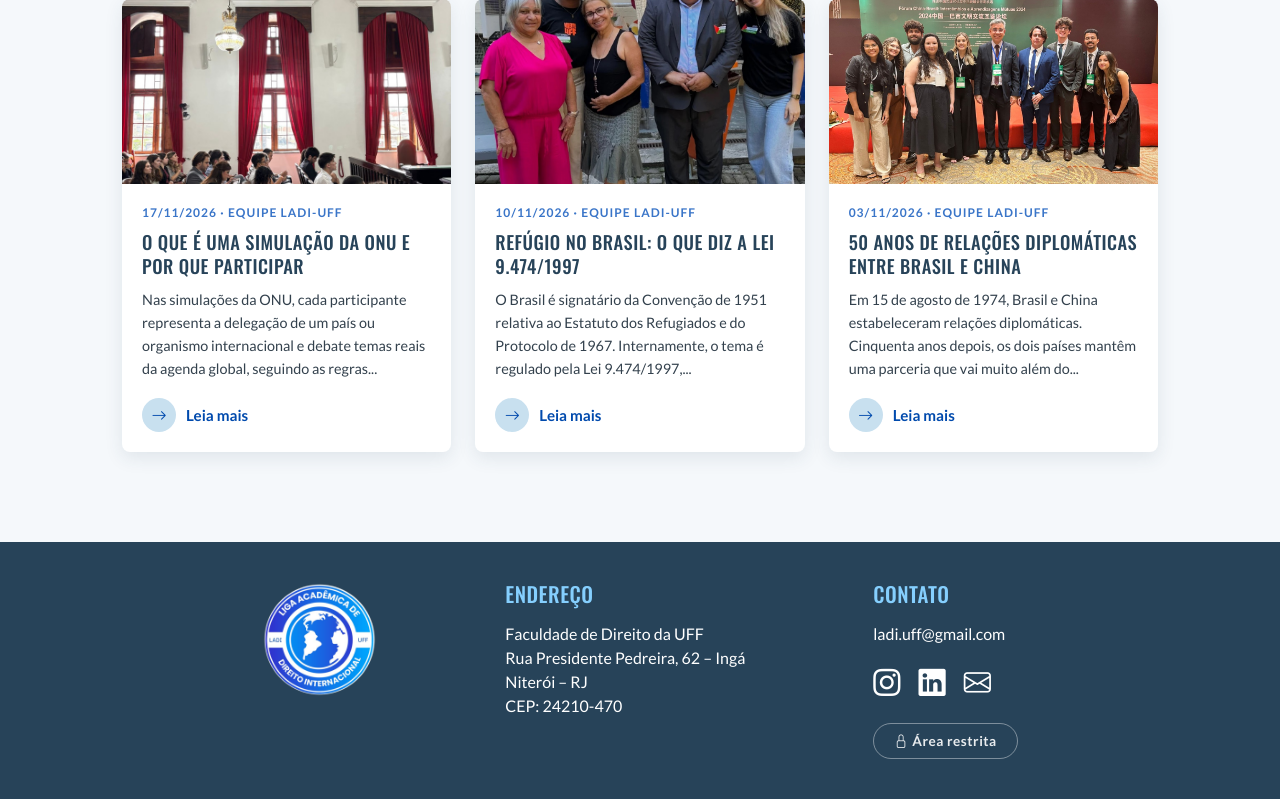
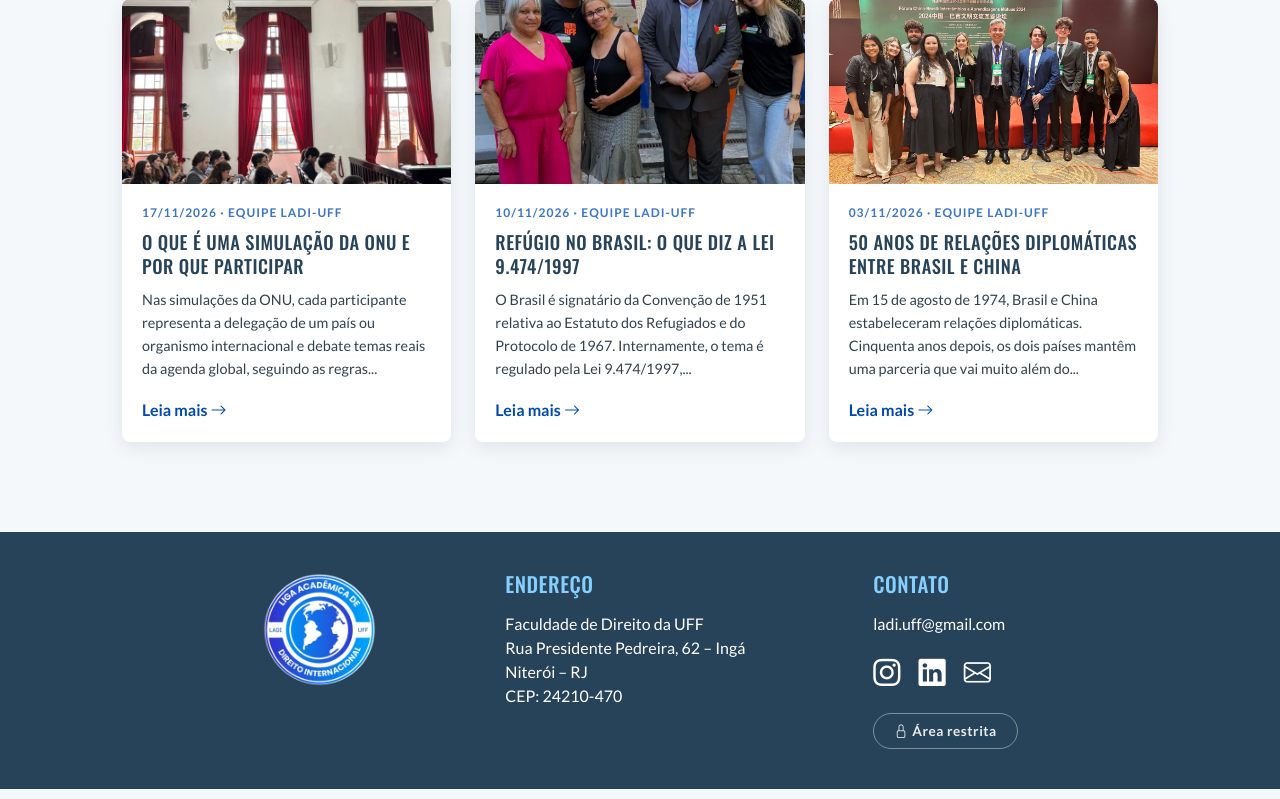
Before and after one commit to joaopiller/ladi-uff, a Flask app: page /artigos in a window 1280 px wide. Shown: the part 649-1448 px from the top of the page. Run offline with Flask 3, Linux system fonts and the light colour scheme; data comes from the database, SQL or seed files in the repository; some libraries are stand-ins or nearby versions.

Commit message:
style(artigos): volta o leia mais para o estilo de texto com seta

```diff
--- a/static/css/artigos.css
+++ b/static/css/artigos.css
@@ -102,30 +102,17 @@
 }
 
 .leia-mais {
-  display: inline-flex;
-  align-items: center;
-  gap: 10px;
   margin-top: auto;
   color: var(--azul);
   font-weight: 700;
-  font-size: 0.95rem;
 }
 
-.leia-mais-icone {
-  display: inline-flex;
-  align-items: center;
-  justify-content: center;
-  width: 34px;
-  height: 34px;
-  border-radius: 50%;
-  background-color: var(--azul-gelo);
-  color: var(--azul);
-  transition: background-color 0.3s, color 0.3s;
+.leia-mais i {
+  transition: margin-left 0.3s;
 }
 
-.card-artigo:hover .leia-mais-icone {
-  background-color: var(--azul);
-  color: #fff;
+.card-artigo:hover .leia-mais i {
+  margin-left: 6px;
 }
 
 .sem-artigos {
--- a/templates/artigos/_card.html
+++ b/templates/artigos/_card.html
@@ -4,6 +4,6 @@
     <p class="card-artigo-data">{{ artigo.data_publicacao.strftime("%d/%m/%Y") }} · {{ artigo.autor }}</p>
     <h3>{{ artigo.titulo }}</h3>
     <p class="card-artigo-resumo">{{ artigo.resumo }}</p>
-    <span class="leia-mais"><span class="leia-mais-icone"><i class="bi bi-arrow-right"></i></span>Leia mais</span>
+    <span class="leia-mais">Leia mais <i class="bi bi-arrow-right"></i></span>
   </div>
 </a>
```
